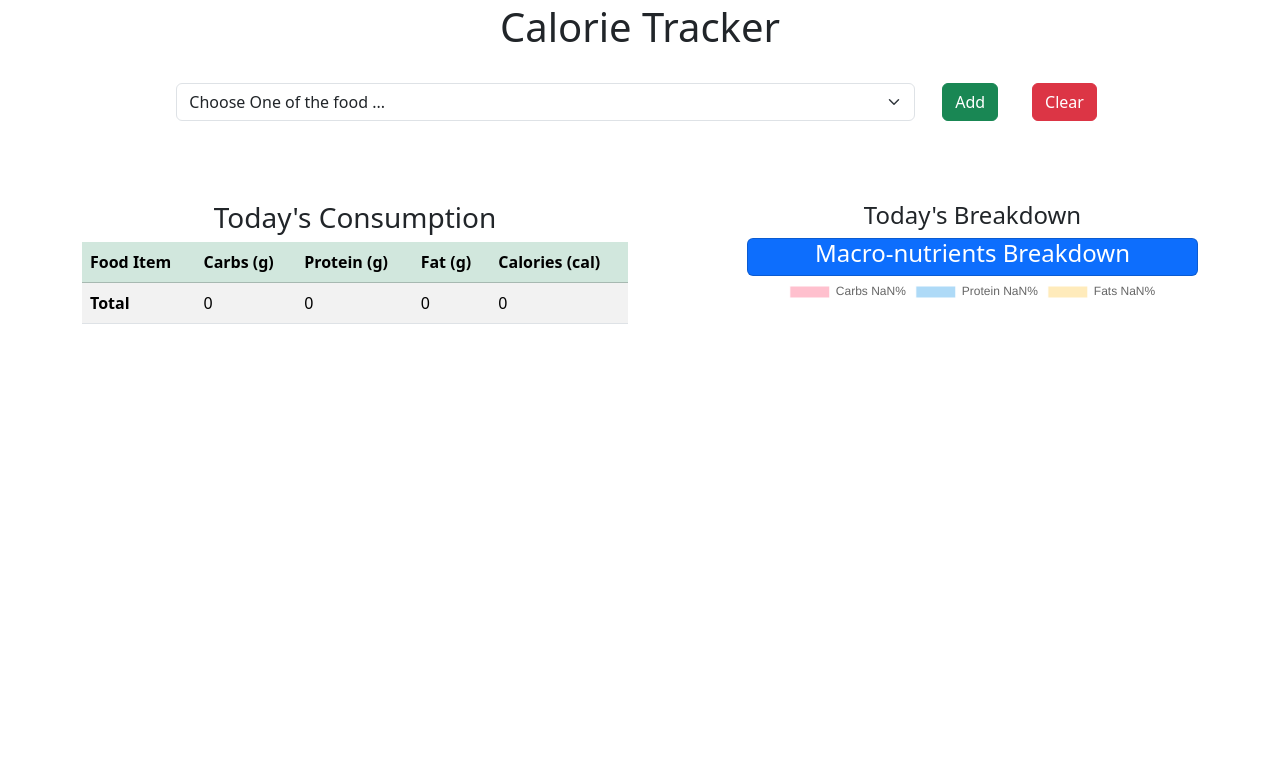
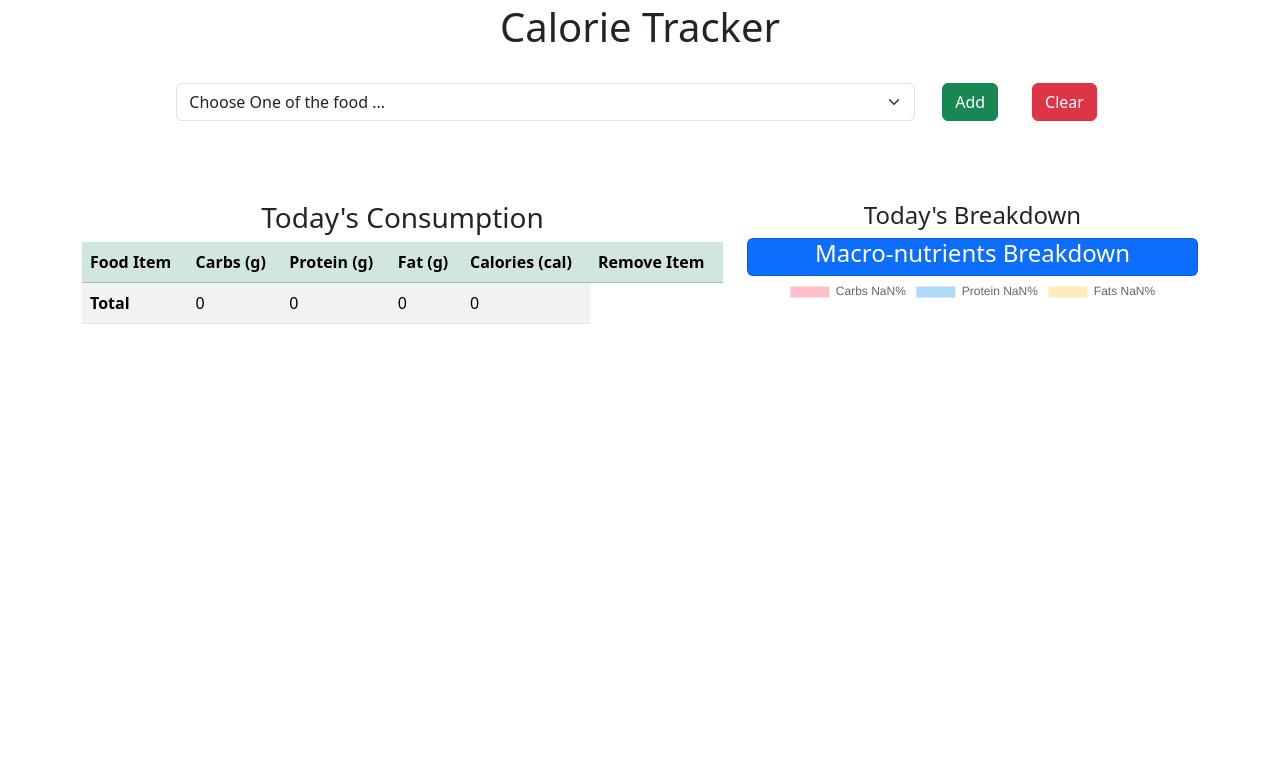
Before and after one commit to shubhenduanupamdutta/NutrientAndCalorieTracker, a Django app: page / in a window 1280 px wide. Shown: the part 218-993 px from the top of the page. Run offline with Django 4.2, Linux system fonts and the light colour scheme; the visitor is signed in with stand-in values (Sample User, id 1); data that the repository does not hold is empty.

Commit message:
Add individual item delete functionality.

```diff
--- a/mysite/calorie_tracker/templates/calorie_tracker/index.html
+++ b/mysite/calorie_tracker/templates/calorie_tracker/index.html
@@ -39,7 +39,7 @@
     </div>
 
     <div class="row my-5">
-        <div class="col-md-6">
+        <div class="col-md-7">
             <div>
                 <h3 class="text-center">Today's Consumption</h3>
             </div>
@@ -51,6 +51,7 @@
                         <th scope="col">Protein (g)</th>
                         <th scope="col">Fat (g)</th>
                         <th scope="col">Calories (cal)</th>
+                        <th scope="col">Remove Item</th>
                     </tr>
                 </thead>
                 <tbody>
@@ -61,6 +62,8 @@
                         <td>{{ c.food_consumed.protein }}</td>
                         <td>{{ c.food_consumed.fat }}</td>
                         <td>{{ c.food_consumed.calorie }}</td>
+                        <td><a href="{% url 'delete_item' c.id %}" class="btn btn-sm btn-danger">Remove</a>
+                        </td>
                     </tr>
                     {% endfor %}
                     <tr>
@@ -73,7 +76,7 @@
                 </tbody>
             </table>
         </div>
-        <div class="col-md-5 offset-md-1">
+        <div class="col-md-5">
             <div class="">
                 <h4 class="text-center"> Today's Breakdown </h4>
             </div>
@@ -92,6 +95,8 @@
 {% endblock body %} {% block script %}
 <script src="https://cdn.jsdelivr.net/npm/chart.js@4.4.0/dist/chart.umd.min.js"></script>
 <script>
+
+    // table
     let table = document.getElementById("table");
     let carbs = 0;
     let protein = 0;
@@ -120,6 +125,10 @@
     let fatPercent = Math.round((fats / total) * 100);
     console.log(carbsPercent, proteinPercent, fatPercent)
 
+
+
+
+    // Graph
     window.onload = function () {
         let ctx = document.getElementById('myChart').getContext('2d');
         let myChart = new Chart(ctx, {
--- a/mysite/calorie_tracker/views.py
+++ b/mysite/calorie_tracker/views.py
@@ -29,3 +29,9 @@
         return redirect('index')
 
     return render(request, 'calorie_tracker/delete.html')
+
+
+def delete_item(request, item_id):
+    item = Consume.objects.get(id=item_id)
+    item.delete()
+    return redirect('index')
--- a/mysite/mysite/urls.py
+++ b/mysite/mysite/urls.py
@@ -21,5 +21,6 @@
 urlpatterns = [
     path('', views.index, name='index'),
     path('delete/', views.delete, name='delete'),
+    path('delete_item/<int:item_id>/', views.delete_item, name='delete_item'),
     path('admin/', admin.site.urls),
 ]
```
